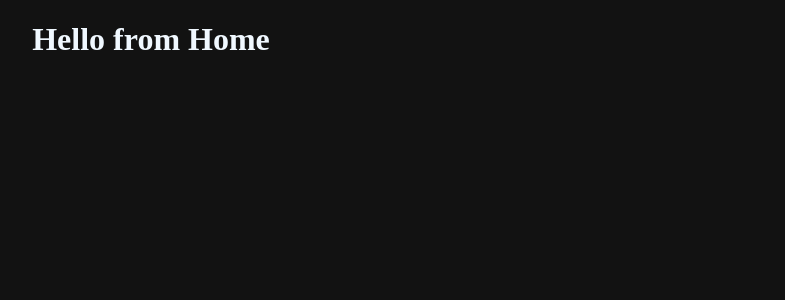
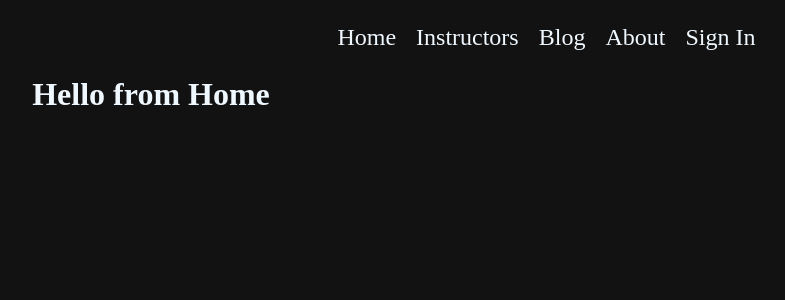
Before and after one commit to yath4kr/career-client, a React (Create React App) app: page / in a window 1280 px wide. Shown: the top 300 px of the page, without its empty margins (489-1274 px from the left). Built offline with nearby package versions, Linux system fonts and the light colour scheme.

Commit message:
Navbar basic styling

```diff
--- a/src/App.css
+++ b/src/App.css
@@ -1,9 +1,26 @@
+*{
+  margin: 0;
+}
+
 .App {
   text-align: center;
-
 }
 
 body{
   background-color: #121212;
   color: aliceblue;
 }
+
+.navbar-elements-list{
+  display: flex;
+  flex-flow: row-reverse;
+  list-style-type: none;
+  height: fit-content;
+  padding-right: 2%;
+}
+
+.navbar-elements-list > li{
+  display: inline;
+  margin: 2% 10px;
+  font-size: 24px;
+}
--- a/src/App.js
+++ b/src/App.js
@@ -1,4 +1,5 @@
 import "./App.css";
+import Navbar from "./Components/Navbar";
 import Home from "./Pages/Home";
 import { BrowserRouter, Router, Route, Routes } from "react-router-dom";
 
@@ -6,6 +7,7 @@ function App() {
   return (
     <div className="App">
       <BrowserRouter>
+        <Navbar />
         <Routes>
           <Route path="/" element={<Home />} />
         </Routes>
--- /dev/null
+++ b/src/Components/Navbar.js
@@ -0,0 +1,14 @@
+const Navbar = () => {
+  return (
+    <>
+      <ul className="navbar-elements-list">
+        <li>Sign In</li>
+        <li>About</li>
+        <li>Blog</li>
+        <li>Instructors</li>
+        <li>Home</li>
+      </ul>
+    </>
+  );
+};
+export default Navbar;
```
